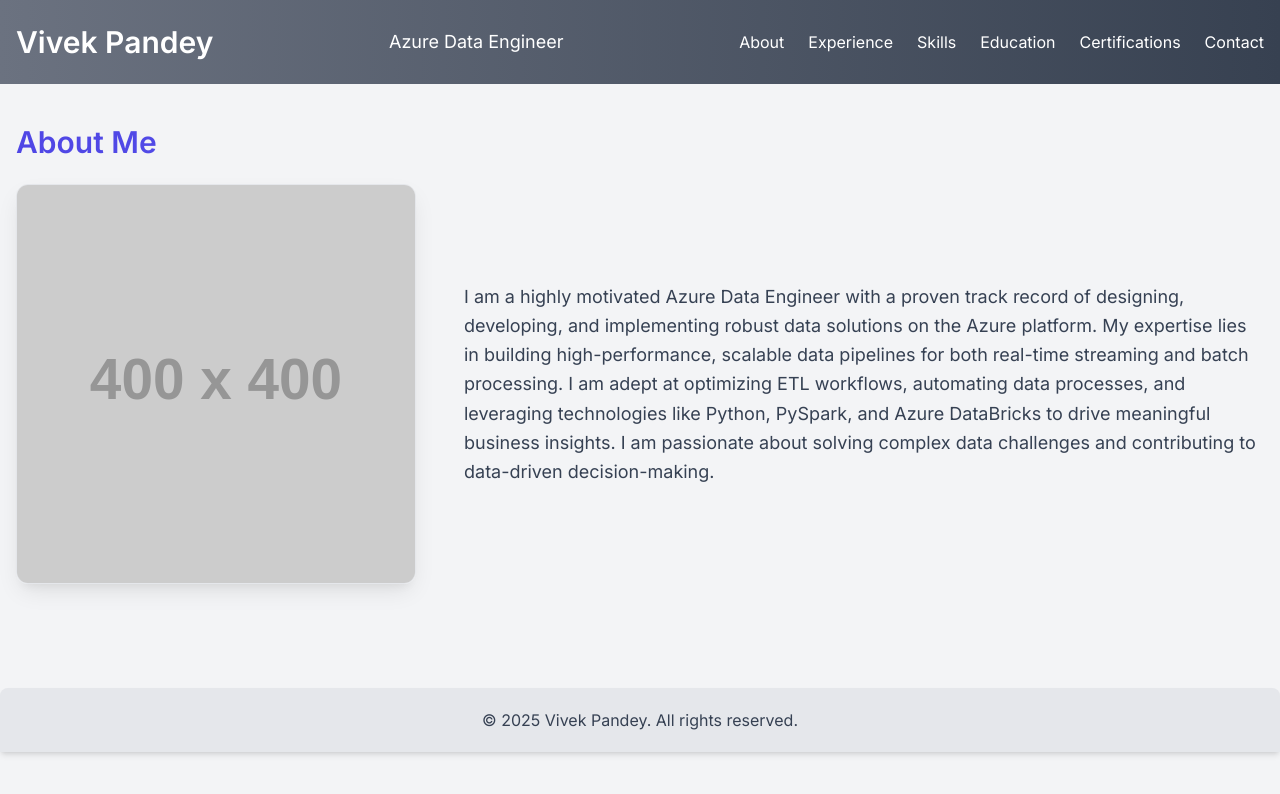
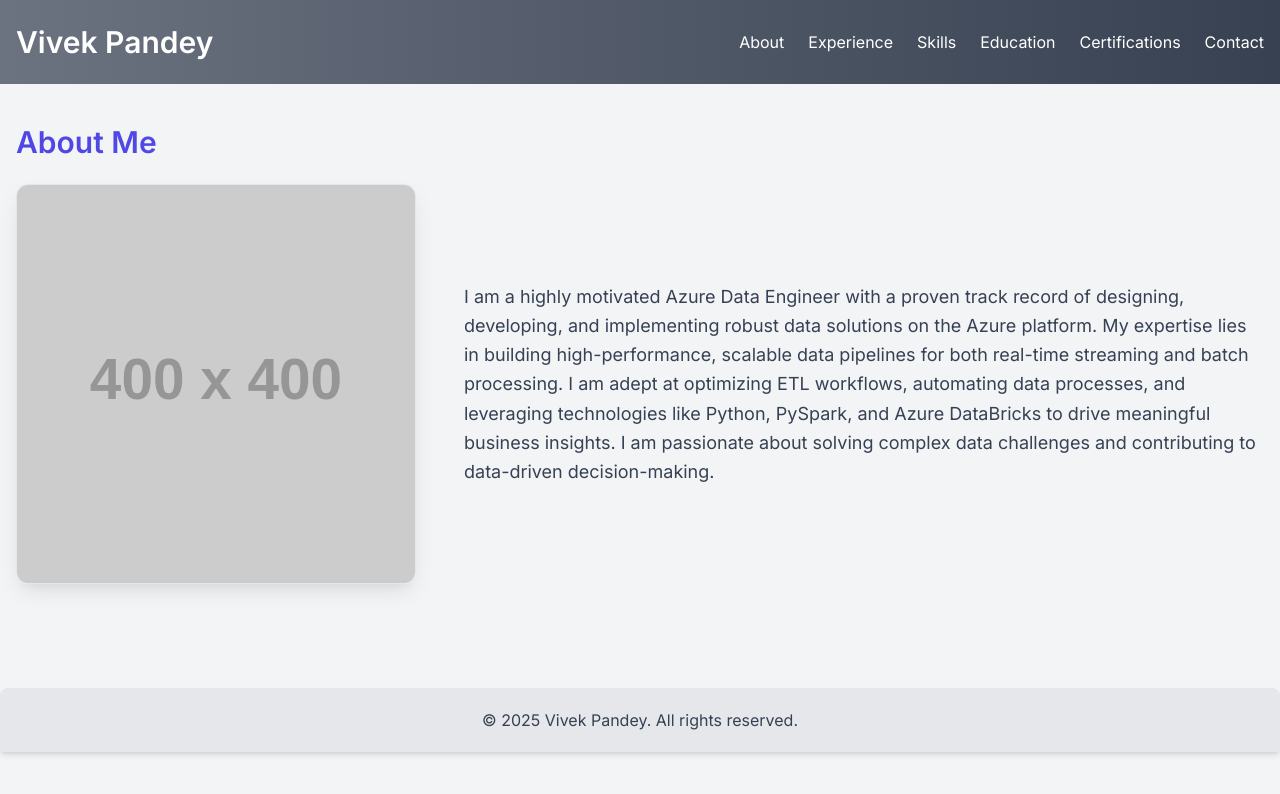
Before and after one commit to VP171097/vivekpandey, a plain HTML site: page index.html in a window 1280 px wide. Drawn offline with nearby package versions, Linux system fonts and the light colour scheme; placeholder pictures from the web are drawn by us.

Commit message:
Update index.html

```diff
--- a/index.html
+++ b/index.html
@@ -40,7 +40,6 @@
         <div class="container mx-auto px-4">
             <div class="flex flex-col md:flex-row items-center justify-between">
                 <h1 class="text-3xl font-semibold">Vivek Pandey</h1>
-                <p class="text-lg">Azure Data Engineer</p>
                 <nav class="mt-4 md:mt-0">
                     <ul class="flex space-x-6">
                         <li><a href="index.html" class="hover:text-blue-200 no-underline transition-colors duration-300">About</a></li>
```
